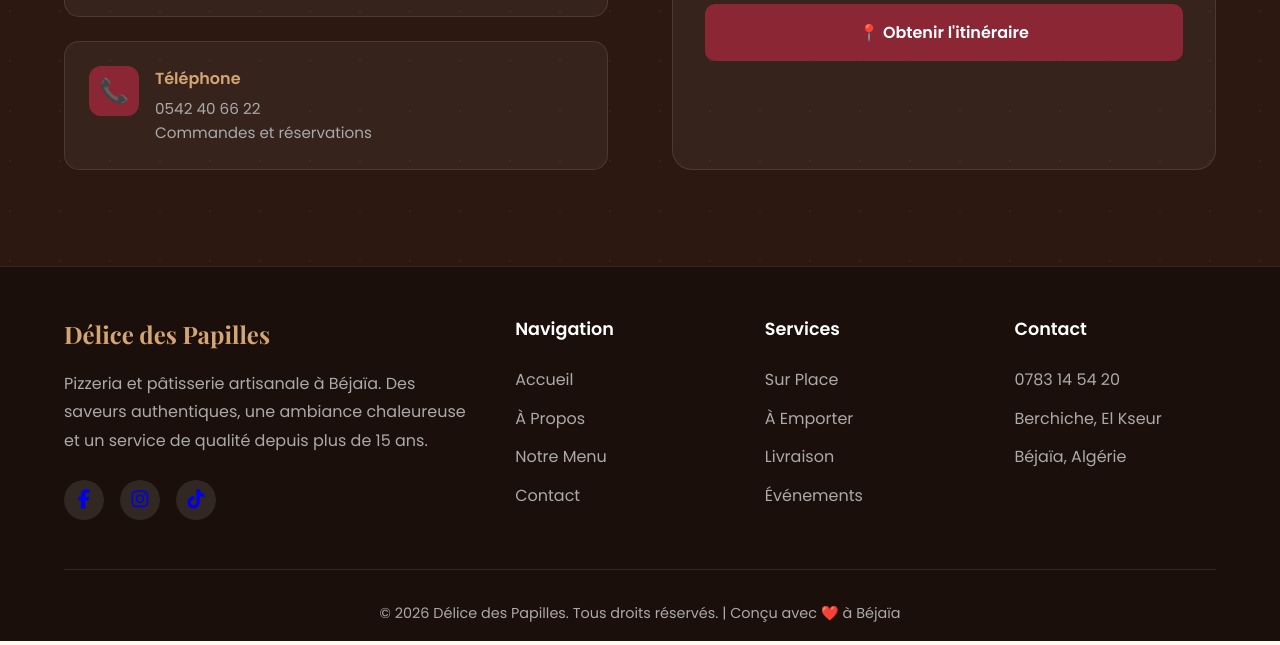
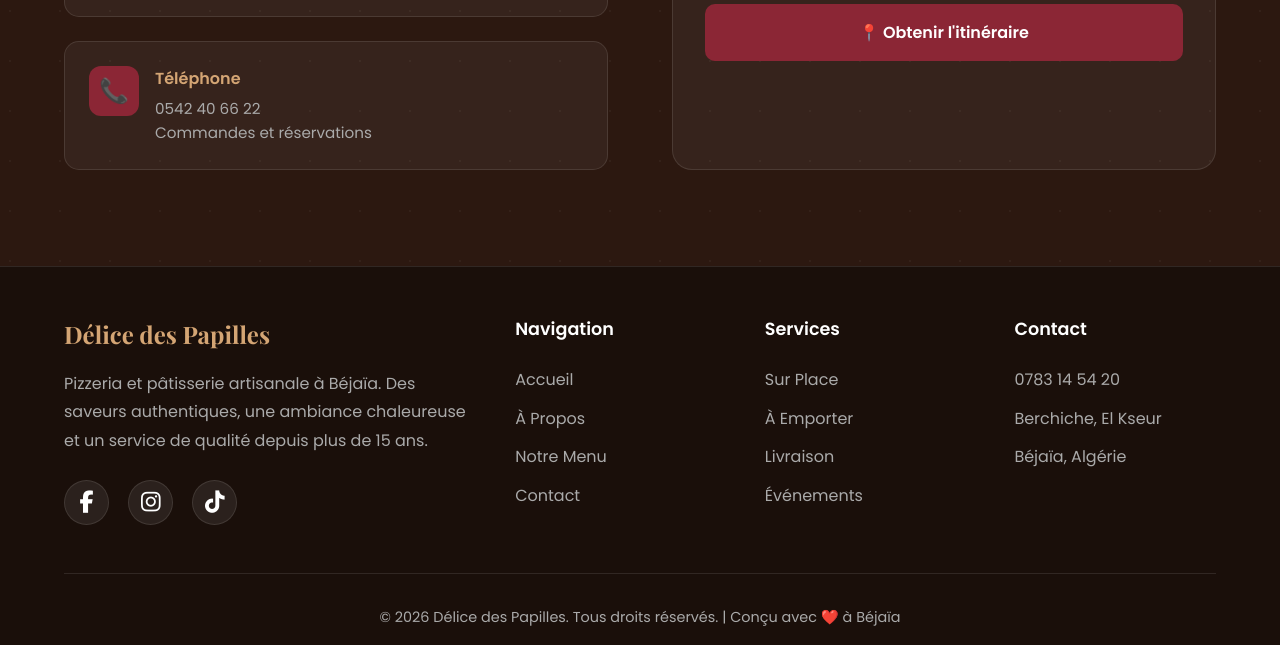
Before and after one commit to kakoo20/delice-des-papilles, a plain HTML site: page index.html in a window 1280 px wide. Shown: the part 3468-4113 px from the top of the page. Drawn offline with nearby package versions, Linux system fonts and the light colour scheme.

Commit message:
Add files via upload

```diff
--- a/index.html
+++ b/index.html
@@ -250,10 +250,10 @@
                 <h3>Délice des Papilles</h3>
                 <p>Pizzeria et pâtisserie artisanale à Béjaïa. Des saveurs authentiques, une ambiance chaleureuse et un service de qualité depuis plus de 15 ans.</p>
                 <div class="social-links">
-    <a href="https://www.facebook.com/votrepage" target="_blank" title="Facebook">
+    <a href="https://www.facebook.com/share/18ao5Qve84/" target="_blank" title="Facebook">
         <i class="fa-brands fa-facebook-f"></i>
     </a>
-    <a href="https://www.instagram.com/votrecompte" target="_blank" title="Instagram">
+    <a href="https://www.instagram.com/delice.des.papilles?igsh=bWtlcW90cXY0NDlj" target="_blank" title="Instagram">
         <i class="fa-brands fa-instagram"></i>
     </a>
     <a href="https://www.tiktok.com/@votrecompte" target="_blank" title="TikTok">
--- a/style.css
+++ b/style.css
@@ -815,3 +815,45 @@ footer {
     opacity: 1;
     transform: translateY(0);
 }
+.social-links {
+    display: flex;
+    gap: 1.2rem;
+}
+
+.social-links a {
+    width: 45px;
+    height: 45px;
+    background: rgba(255, 255, 255, 0.08);
+    border-radius: 50%;
+    display: flex;
+    align-items: center;
+    justify-content: center;
+    text-decoration: none;
+    transition: all 0.4s cubic-bezier(0.175, 0.885, 0.32, 1.275);
+    color: white; /* Icon color */
+    font-size: 1.4rem;
+    border: 1px solid rgba(255, 255, 255, 0.1);
+}
+
+.social-links a:hover {
+    background: var(--primary);
+    transform: translateY(-5px) scale(1.1);
+    border-color: var(--secondary);
+    box-shadow: 0 10px 20px rgba(139, 38, 53, 0.4);
+}
+
+/* Specific colors on hover (Optional) */
+.social-links a:hover .fa-facebook-f { color: #1877F2; }
+.social-links a:hover .fa-instagram { color: #E4405F; }
+.social-links a:hover .fa-tiktok { color: #00f2ea; }
+.social-links a:hover .fa-facebook-f {
+    color: #1877F2;
+}
+
+.social-links a:hover .fa-instagram {
+    color: #E4405F;
+}
+
+.social-links a:hover .fa-tiktok {
+    color: #00f2ea;
+}
```
